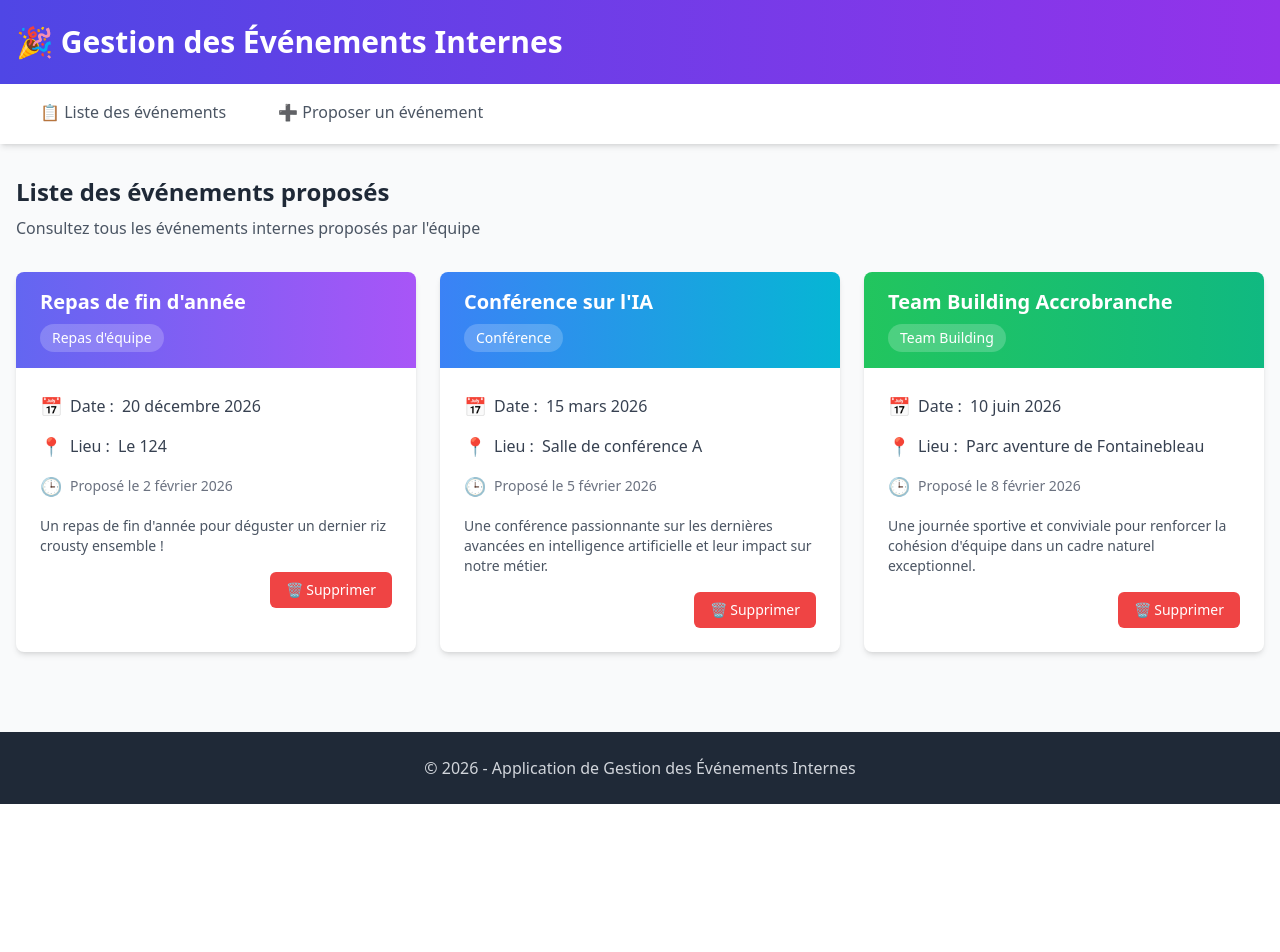
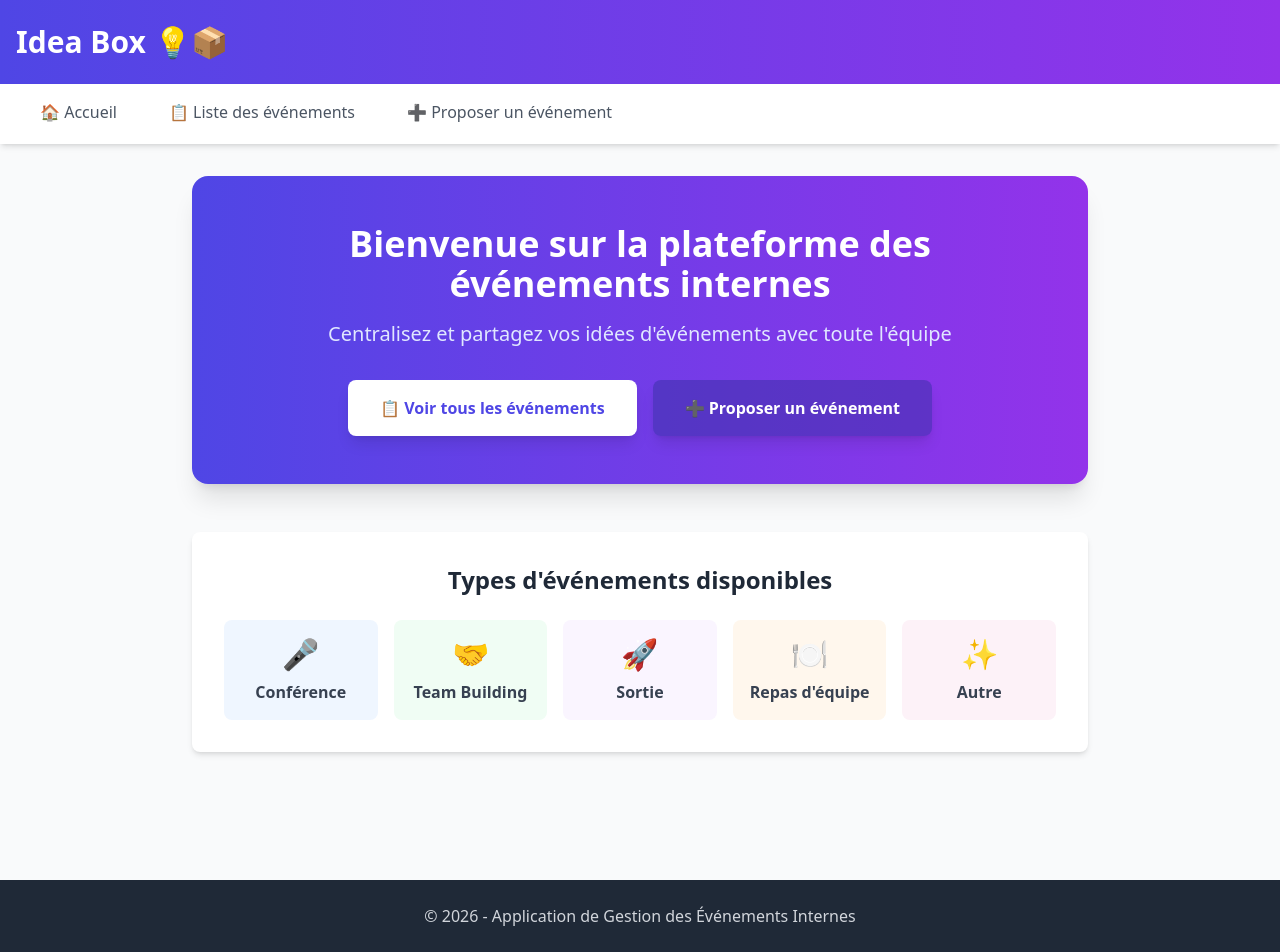
Before and after one commit to minafnd/projet_idea_box, a Flask app: page / in a window 1280 px wide. Before the commit the page ends 804 px from the top, so only its background shows below. Run offline with Flask 3, Linux system fonts and the light colour scheme; some libraries are stand-ins or nearby versions.

Commit message:
feat(eval): edit homepage + addition of favicon + small design updates

```diff
--- a/app.py
+++ b/app.py
@@ -58,14 +58,13 @@ def form():
                 flash(error, "error")
             return redirect("/form")
 
-        event_date = datetime.strptime(event_date_str, '%Y-%m-%d').date()
+        event_date = datetime.strptime(event_date_str, '%Y-%m-%d').date() #j'ai du transformer le format de la date pour qu'elle puisse être sauvegardée en format date dans ma BDD
 
         entry = Event(title=title, event_date=event_date, event_type=event_type, description=description, location=location)
         db.session.add(entry)
         db.session.commit()
 
         flash("L'évènement a bien été créé ! 📅 ", "success")
-
         return render_template('form.html', title=title, event_date=event_date, event_type=event_type, description=description, location=location)
 
     return render_template("form.html")
--- a/templates/accueil.html
+++ b/templates/accueil.html
@@ -3,121 +3,59 @@
 
 
 
-<div class="mb-8">
-    <h2 class="text-2xl font-bold text-gray-800 mb-2">Liste des événements proposés</h2>
-    <p class="text-gray-600">Consultez tous les événements internes proposés par l'équipe</p>
-</div>
+<!-- Page d'accueil -->
+<div class="max-w-4xl mx-auto">
 
-<!-- Grille d'événements -->
-<div class="grid grid-cols-1 md:grid-cols-2 lg:grid-cols-3 gap-6">
-
-    <!-- Carte événement 1 -->
-    <div class="bg-white rounded-lg shadow-md hover:shadow-xl transition-shadow duration-300 overflow-hidden">
-        <div class="bg-gradient-to-r from-indigo-500 to-purple-500 px-6 py-4">
-            <h3 class="text-xl font-bold text-white">Repas de fin d'année</h3>
-            <span class="inline-block mt-2 px-3 py-1 bg-white bg-opacity-20 text-white text-sm rounded-full">Repas d'équipe</span>
-        </div>
-        <div class="p-6">
-            <div class="space-y-3 mb-4">
-                <div class="flex items-center text-gray-700">
-                    <span class="text-lg mr-2">📅</span>
-                    <span class="font-medium">Date :</span>
-                    <span class="ml-2">20 décembre 2026</span>
-                </div>
-                <div class="flex items-center text-gray-700">
-                    <span class="text-lg mr-2">📍</span>
-                    <span class="font-medium">Lieu :</span>
-                    <span class="ml-2">Le 124</span>
-                </div>
-                <div class="flex items-center text-gray-500 text-sm">
-                    <span class="text-lg mr-2">🕒</span>
-                    <span>Proposé le 2 février 2026</span>
-                </div>
-            </div>
-            <p class="text-gray-600 text-sm mb-4 line-clamp-3">Un repas de fin d'année pour déguster un dernier riz crousty ensemble !</p>
-            <div class="flex justify-end">
-                <button class="px-4 py-2 bg-red-500 hover:bg-red-600 text-white rounded-md transition-colors duration-200 text-sm font-medium">
-                    🗑️ Supprimer
-                </button>
-            </div>
+    <!-- Hero Section -->
+    <div class="bg-gradient-to-r from-indigo-600 to-purple-600 rounded-2xl shadow-xl p-12 mb-12 text-white text-center">
+        <h1 class="text-4xl font-bold mb-4">Bienvenue sur la plateforme des événements internes</h1>
+        <p class="text-xl text-indigo-100 mb-8">Centralisez et partagez vos idées d'événements avec toute l'équipe</p>
+        <div class="flex gap-4 justify-center flex-wrap">
+            <a href="/events" class="inline-block px-8 py-4 bg-white text-indigo-600 font-semibold rounded-lg shadow-lg hover:shadow-xl transform hover:-translate-y-1 transition-all duration-200">
+                📋 Voir tous les événements
+            </a>
+            <a href="/form" class="inline-block px-8 py-4 bg-indigo-800 bg-opacity-50 text-white font-semibold rounded-lg shadow-lg hover:bg-opacity-70 transform hover:-translate-y-1 transition-all duration-200">
+                ➕ Proposer un événement
+            </a>
         </div>
     </div>
 
-    <!-- Carte événement 2 -->
-    <div class="bg-white rounded-lg shadow-md hover:shadow-xl transition-shadow duration-300 overflow-hidden">
-        <div class="bg-gradient-to-r from-blue-500 to-cyan-500 px-6 py-4">
-            <h3 class="text-xl font-bold text-white">Conférence sur l'IA</h3>
-            <span class="inline-block mt-2 px-3 py-1 bg-white bg-opacity-20 text-white text-sm rounded-full">Conférence</span>
-        </div>
-        <div class="p-6">
-            <div class="space-y-3 mb-4">
-                <div class="flex items-center text-gray-700">
-                    <span class="text-lg mr-2">📅</span>
-                    <span class="font-medium">Date :</span>
-                    <span class="ml-2">15 mars 2026</span>
-                </div>
-                <div class="flex items-center text-gray-700">
-                    <span class="text-lg mr-2">📍</span>
-                    <span class="font-medium">Lieu :</span>
-                    <span class="ml-2">Salle de conférence A</span>
-                </div>
-                <div class="flex items-center text-gray-500 text-sm">
-                    <span class="text-lg mr-2">🕒</span>
-                    <span>Proposé le 5 février 2026</span>
-                </div>
+
+    <!-- Section Types d'événements -->
+    <div class="bg-white rounded-lg shadow-md p-8 mb-12">
+        <h2 class="text-2xl font-bold text-gray-800 mb-6 text-center">Types d'événements disponibles</h2>
+        <div class="grid grid-cols-2 md:grid-cols-5 gap-4">
+
+            <div class="text-center p-4 bg-blue-50 rounded-lg">
+                <div class="text-3xl mb-2">🎤</div>
+                <p class="font-semibold text-gray-700">Conférence</p>
             </div>
-            <p class="text-gray-600 text-sm mb-4 line-clamp-3">Une conférence passionnante sur les dernières avancées en intelligence artificielle et leur impact sur notre métier.</p>
-            <div class="flex justify-end">
-                <button class="px-4 py-2 bg-red-500 hover:bg-red-600 text-white rounded-md transition-colors duration-200 text-sm font-medium">
-                    🗑️ Supprimer
-                </button>
+
+            <div class="text-center p-4 bg-green-50 rounded-lg">
+                <div class="text-3xl mb-2">🤝</div>
+                <p class="font-semibold text-gray-700">Team Building</p>
             </div>
-        </div>
-    </div>
 
-    <!-- Carte événement 3 -->
-    <div class="bg-white rounded-lg shadow-md hover:shadow-xl transition-shadow duration-300 overflow-hidden">
-        <div class="bg-gradient-to-r from-green-500 to-emerald-500 px-6 py-4">
-            <h3 class="text-xl font-bold text-white">Team Building Accrobranche</h3>
-            <span class="inline-block mt-2 px-3 py-1 bg-white bg-opacity-20 text-white text-sm rounded-full">Team Building</span>
-        </div>
-        <div class="p-6">
-            <div class="space-y-3 mb-4">
-                <div class="flex items-center text-gray-700">
-                    <span class="text-lg mr-2">📅</span>
-                    <span class="font-medium">Date :</span>
-                    <span class="ml-2">10 juin 2026</span>
-                </div>
-                <div class="flex items-center text-gray-700">
-                    <span class="text-lg mr-2">📍</span>
-                    <span class="font-medium">Lieu :</span>
-                    <span class="ml-2">Parc aventure de Fontainebleau</span>
-                </div>
-                <div class="flex items-center text-gray-500 text-sm">
-                    <span class="text-lg mr-2">🕒</span>
-                    <span>Proposé le 8 février 2026</span>
-                </div>
+            <div class="text-center p-4 bg-purple-50 rounded-lg">
+                <div class="text-3xl mb-2">🚀</div>
+                <p class="font-semibold text-gray-700">Sortie</p>
             </div>
-            <p class="text-gray-600 text-sm mb-4 line-clamp-3">Une journée sportive et conviviale pour renforcer la cohésion d'équipe dans un cadre naturel exceptionnel.</p>
-            <div class="flex justify-end">
-                <button class="px-4 py-2 bg-red-500 hover:bg-red-600 text-white rounded-md transition-colors duration-200 text-sm font-medium">
-                    🗑️ Supprimer
-                </button>
+
+            <div class="text-center p-4 bg-orange-50 rounded-lg">
+                <div class="text-3xl mb-2">🍽️</div>
+                <p class="font-semibold text-gray-700">Repas d'équipe</p>
             </div>
+
+            <div class="text-center p-4 bg-pink-50 rounded-lg">
+                <div class="text-3xl mb-2">✨</div>
+                <p class="font-semibold text-gray-700">Autre</p>
+            </div>
+
         </div>
     </div>
 
 </div>
 
-<!-- Message si aucun événement -->
-<div class="bg-blue-50 border-l-4 border-blue-500 p-6 rounded-lg hidden">
-    <div class="flex items-center">
-        <span class="text-3xl mr-4">ℹ️</span>
-        <div>
-            <h3 class="text-lg font-semibold text-blue-800 mb-1">Aucun événement pour le moment</h3>
-            <p class="text-blue-700">Soyez le premier à proposer un événement !</p>
-        </div>
-    </div>
-</div>
+
 
 {% endblock %}
--- a/templates/base.html
+++ b/templates/base.html
@@ -6,17 +6,24 @@
     <title>Gestion des Événements</title>
     <script src="https://cdn.tailwindcss.com"></script>
     <link rel="stylesheet" href="{{ url_for("static", filename= "style.css") }}">
+    <link rel="icon" type="image/x-icon" href="../static/images/ideabox-icon.png">
 </head>
 <body class="bg-gray-50 flex flex-col min-h-screen">
     <header class="bg-gradient-to-r from-indigo-600 to-purple-600 text-white shadow-lg">
         <div class="container mx-auto px-4 py-6">
-            <h1 class="text-3xl font-bold">🎉 Gestion des Événements Internes</h1>
+            <h1 class="text-3xl font-bold"> Idea Box 💡📦 </h1>
         </div>
     </header>
 
     <nav class="bg-white shadow-md sticky top-0 z-50">
     <div class="container mx-auto px-4">
         <ul class="flex space-x-1">
+            <li>
+                <a href="/"
+                    class="inline-block px-6 py-4 font-medium transition-all duration-200 text-gray-600 hover:text-indigo-600 hover:bg-gray-50 border-b-4 border-transparent hover:border-indigo-600">
+                    🏠 Accueil
+                </a>
+            </li>
             <li>
                 <a href="/events"
                     class="inline-block px-6 py-4 font-medium transition-all duration-200 text-gray-600 hover:text-indigo-600 hover:bg-gray-50 border-b-4 border-transparent hover:border-indigo-600">
```
Also changed, not shown: templates/events.html (+24 -4 lines), static/images/ideabox-icon.png (added).
